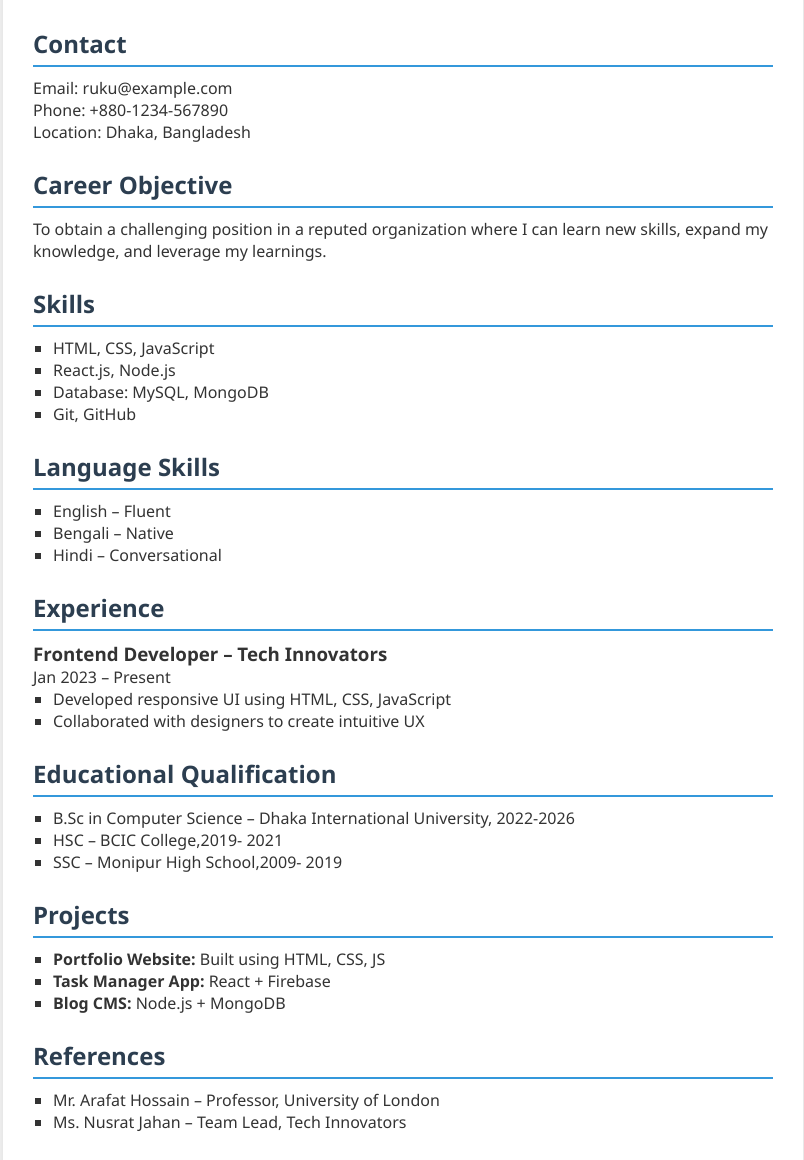
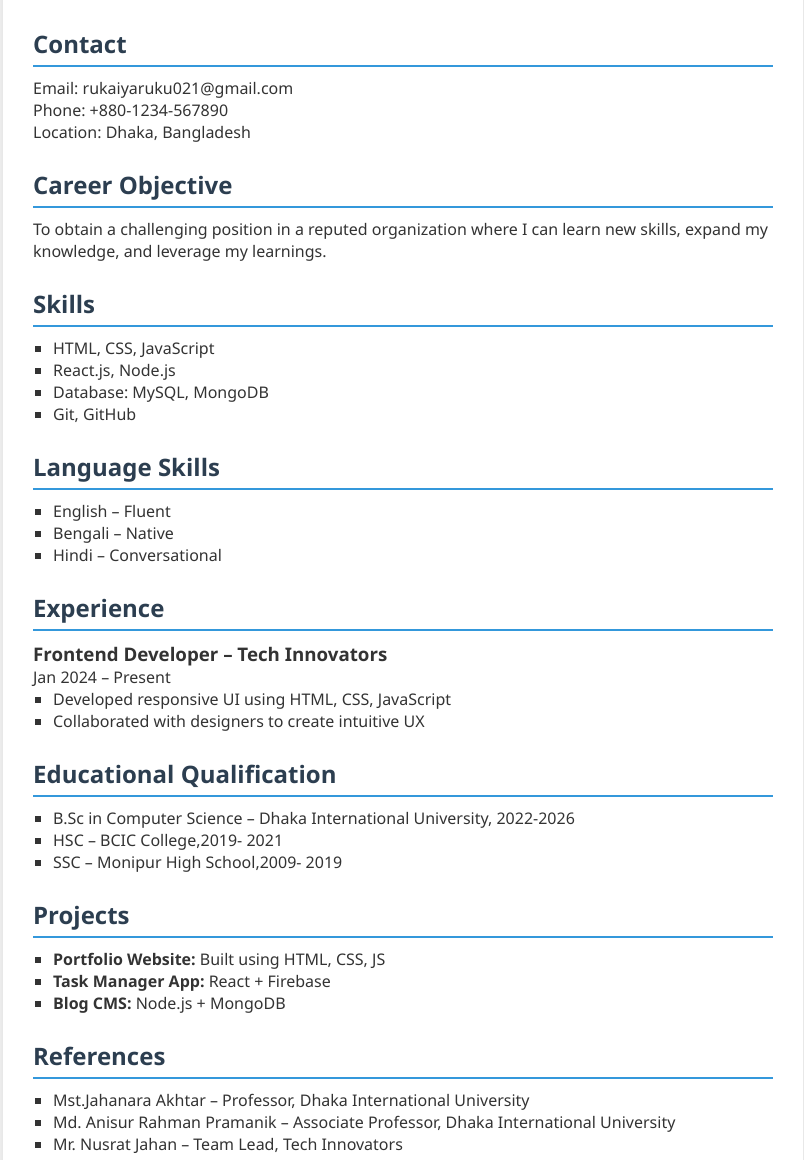
Before and after one commit to Rukaiya127/CV-V, a plain HTML site: page index.html in a window 1280 px wide. Shown: the part 135-1295 px from the top of the page, without its empty margins (237-1041 px from the left). Drawn offline with Linux system fonts and the light colour scheme.

Commit message:
added reference

```diff
--- a/index.html
+++ b/index.html
@@ -15,7 +15,7 @@
 
         <section class="contact">
             <h2>Contact</h2>
-            <p>Email: ruku@example.com</p>
+            <p>Email: rukaiyaruku021@gmail.com</p>
             <p>Phone: +880-1234-567890</p>
             <p>Location: Dhaka, Bangladesh</p>
         </section>
@@ -50,7 +50,7 @@
         <section class="experience">
             <h2>Experience</h2>
             <h3>Frontend Developer – Tech Innovators</h3>
-            <p>Jan 2023 – Present</p>
+            <p>Jan 2024 – Present</p>
             <ul>
                 <li>Developed responsive UI using HTML, CSS, JavaScript</li>
                 <li>Collaborated with designers to create intuitive UX</li>
@@ -77,9 +77,9 @@
 
         <section class="references">
             <h2>References</h2>
-            <ul>
-                <li>Mr. Arafat Hossain – Professor, University of London</li>
-                <li>Ms. Nusrat Jahan – Team Lead, Tech Innovators</li>
+            <ul> <li>Mst.Jahanara Akhtar – Professor, Dhaka International University </li>
+                <li>Md. Anisur Rahman Pramanik – Associate Professor, Dhaka International University</li>
+                <li>Mr. Nusrat Jahan – Team Lead, Tech Innovators</li>
             </ul>
         </section>
 
```
